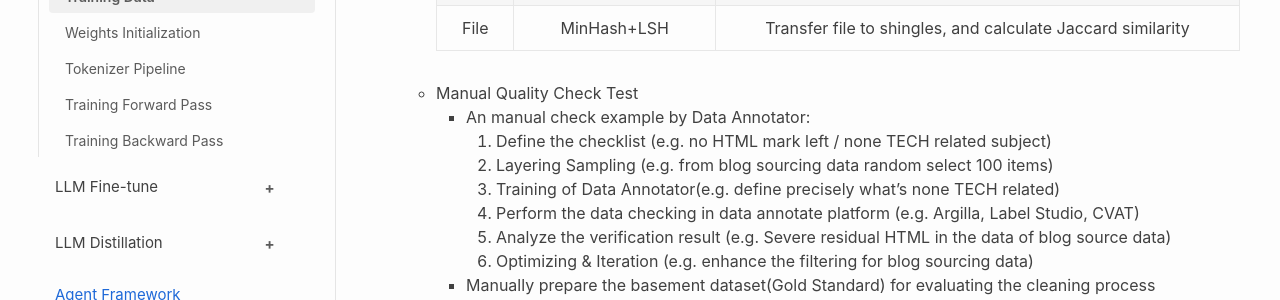
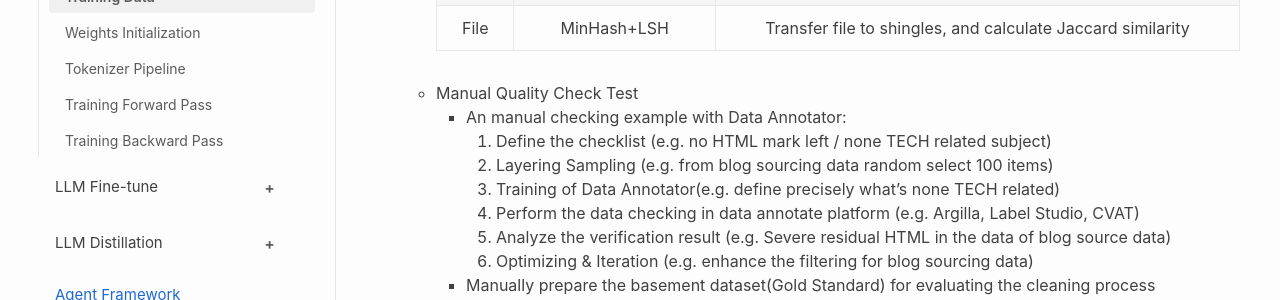
Before and after one commit to ChrisZhu2050/chriszhu2050.github.io, a Jekyll site: the page built from docs/llm-essential-training-data.md, in a window 1280 px wide and 900 px high, scrolled down 1854 px. Shown: the part 153-453 px from the top of the window. Built offline with Jekyll 4.4.1, drawn with Linux system fonts in a browser that asks for light colours; nearby versions of some CDN libraries.

Commit message:
Update llm-essential-training-data.md

```diff
--- a/docs/llm-essential-training-data.md
+++ b/docs/llm-essential-training-data.md
@@ -69,7 +69,7 @@ title: "Training Data"
          | File | MinHash+LSH |  Transfer file to shingles, and calculate Jaccard similarity |
 
       - Manual Quality Check Test
-         - An manual check example by Data Annotator:
+         - An manual checking example with Data Annotator:
             1. Define the checklist (e.g. no HTML mark left / none TECH related subject)
             2. Layering Sampling (e.g. from blog sourcing data random select 100 items)
             3. Training of Data Annotator(e.g. define precisely what's none TECH related)
```
